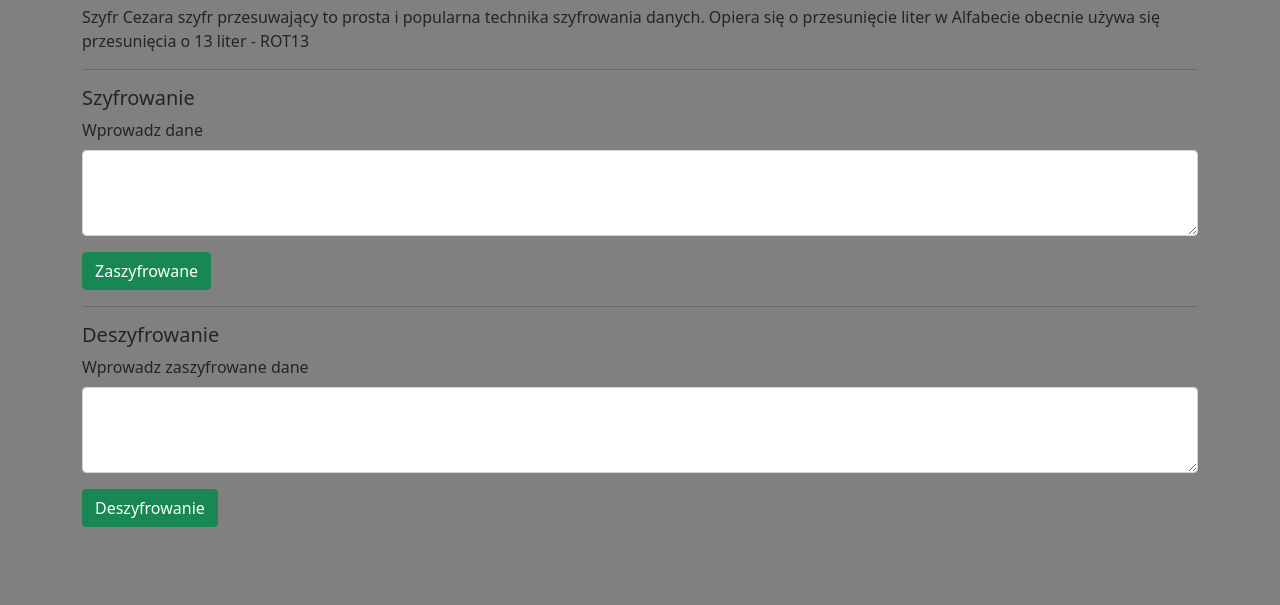
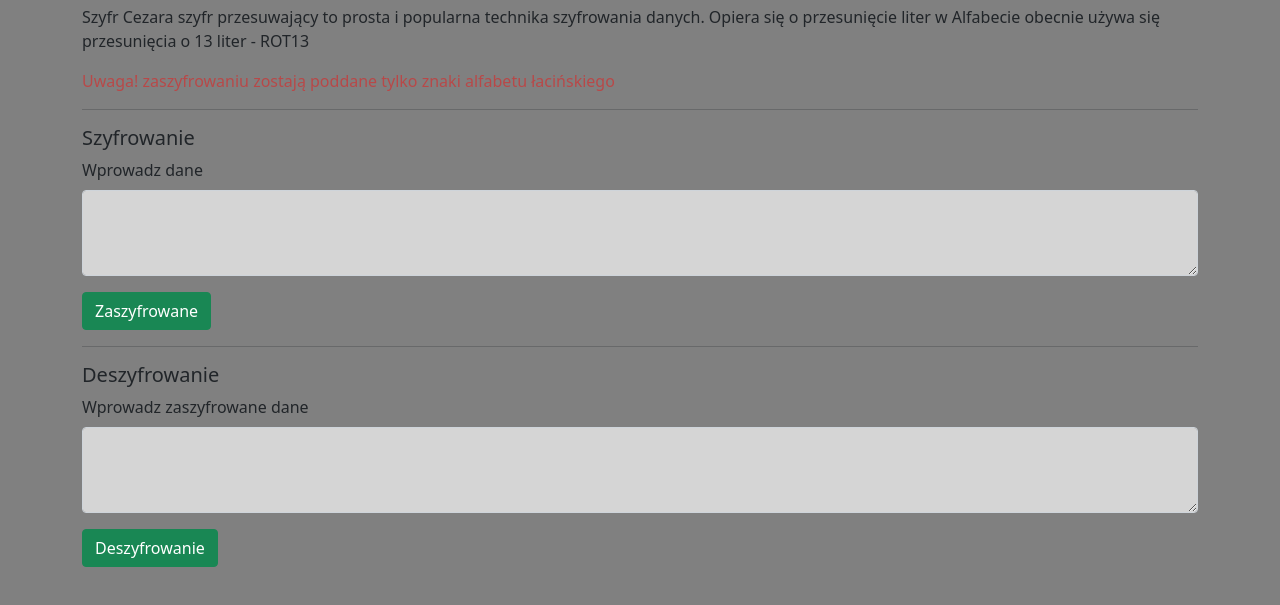
Before and after one commit to Swistek92/rot13, a website built with Parcel: page index.html in a window 1280 px wide. Shown: the part 37-642 px from the top of the page. Built offline with nearby package versions, Linux system fonts and the light colour scheme.

Commit message:
add  style and heading content

```diff
--- a/index.html
+++ b/index.html
@@ -4,7 +4,7 @@
     <meta charset="UTF-8" />
     <meta http-equiv="X-UA-Compatible" content="IE=edge" />
     <meta name="viewport" content="width=device-width, initial-scale=1.0" />
-    <title>Document</title>
+    <title>Szyfr Cezara</title>
     <script defer type="module" src="modules.js"></script>
     <link
       href="https://cdn.jsdelivr.net/npm/bootstrap@5.0.2/dist/css/bootstrap.min.css"
@@ -23,6 +23,9 @@
         szyfrowania danych. Opiera się o przesunięcie liter w Alfabecie obecnie
         używa się przesunięcia o 13 liter - ROT13
       </p>
+      <p style="color: rgba(255, 0, 0, 0.438)">
+        Uwaga! zaszyfrowaniu zostają poddane tylko znaki alfabetu łacińskiego
+      </p>
       <hr />
 
       <!-- SZYFROWANIE -->
@@ -31,7 +34,12 @@
       <form id="formEncrypt" action="/" method="GET">
         <div class="mb-3">
           <label for="nameEncrypt" class="form-label">Wprowadz dane</label>
-          <textarea class="form-control" id="nameEncrypt" rows="3"></textarea>
+          <textarea
+            style="background-color: rgba(255, 255, 255, 0.671)"
+            class="form-control"
+            id="nameEncrypt"
+            rows="3"
+          ></textarea>
         </div>
 
         <button class="btn btn-success" type="submit">Zaszyfrowane</button>
@@ -39,7 +47,7 @@
 
       <div id="boxEncrypt" style="display: none">
         <h5>Zaszyfrowane Dane:</h5>
-        <div id="outEncrypt" class="alert alert-success" role="alert"></div>
+        <div id="outEncrypt" class="alert alert-secondary" role="alert"></div>
       </div>
 
       <hr />
@@ -51,7 +59,12 @@
           <label for="nameDecrpt" class="form-label"
             >Wprowadz zaszyfrowane dane</label
           >
-          <textarea class="form-control" id="nameDecrpt" rows="3"></textarea>
+          <textarea
+            style="background-color: rgba(255, 255, 255, 0.671)"
+            class="form-control"
+            id="nameDecrpt"
+            rows="3"
+          ></textarea>
         </div>
 
         <button class="btn btn-success" type="submit">Deszyfrowanie</button>
@@ -59,7 +72,7 @@
 
       <div id="boxDecrpt" style="display: none">
         <h5>Oszyfrowane dane:</h5>
-        <div id="outDecrpt" class="alert alert-success" role="alert"></div>
+        <div id="outDecrpt" class="alert alert-secondary" role="alert"></div>
       </div>
     </div>
   </body>
```
